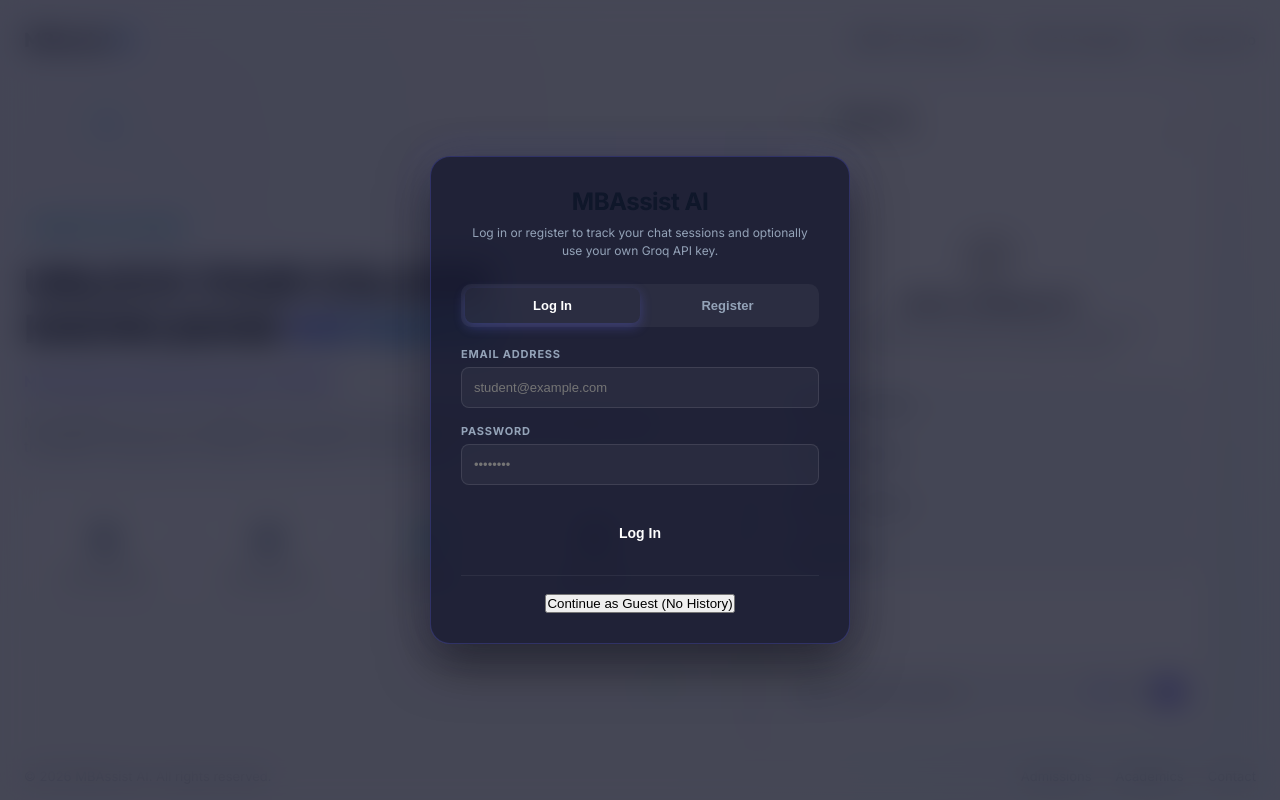
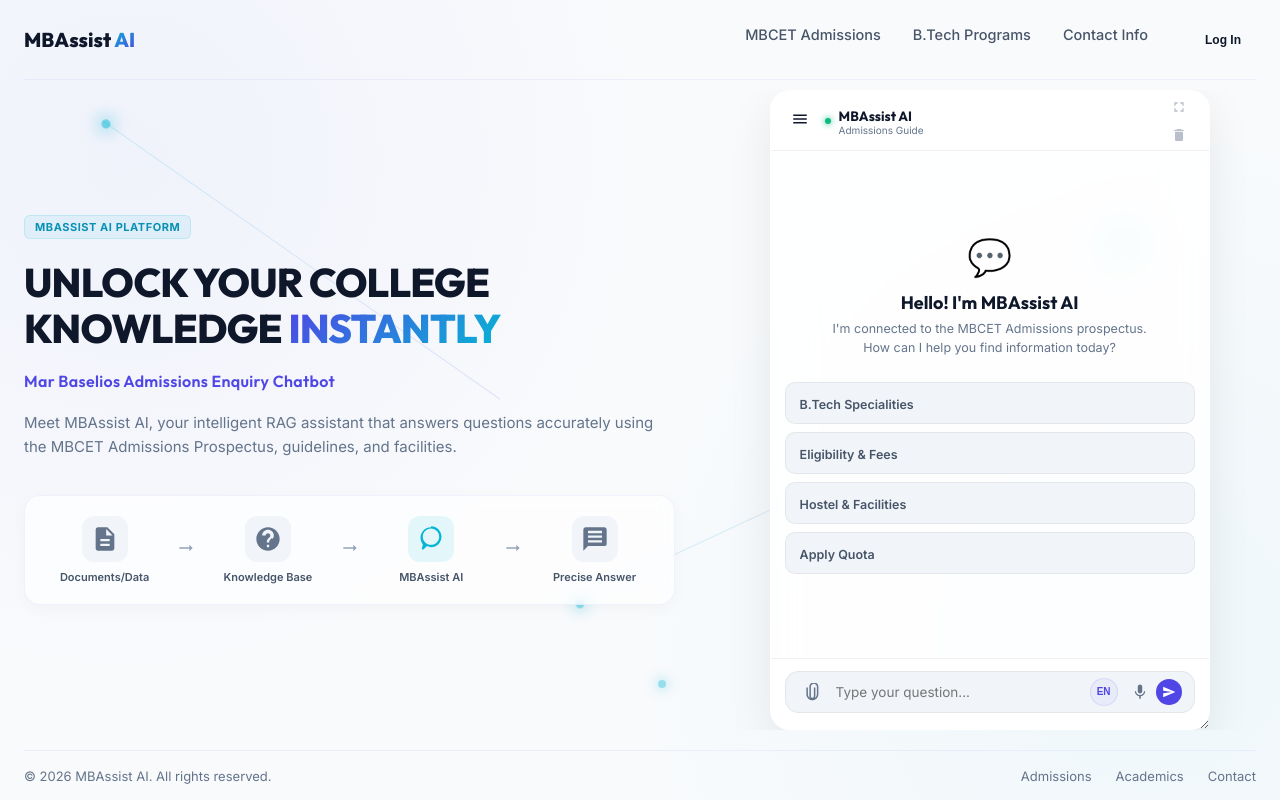
Before and after one commit to adi5022/MBAssist-AI, a Flask app: page / in a window 1280 px wide. Run offline with Flask 3, Linux system fonts and the light colour scheme.

Commit message:
Fix registration API key crash and implement non-obtrusive login prompts

```diff
--- a/app.py
+++ b/app.py
@@ -33,7 +33,9 @@ def auth_register():
         data = request.get_json() or {}
         email = data.get("email", "").strip()
         password = data.get("password", "").strip()
-        groq_api_key = data.get("groq_api_key", "").strip()
+        groq_api_key = data.get("groq_api_key")
+        if groq_api_key:
+            groq_api_key = groq_api_key.strip()
 
         if not email or not password:
             return jsonify({"error": "Email and password are required fields."}), 400
--- a/static/style.css
+++ b/static/style.css
@@ -1331,3 +1331,23 @@ body {
     margin-top: 2px;
     text-align: left;
 }
+
+/* Nav Login Button Styling */
+.nav-login-btn {
+    background: rgba(255, 255, 255, 0.05);
+    border: 1px solid rgba(255, 255, 255, 0.1);
+    color: var(--text-primary);
+    padding: 6px 14px;
+    font-size: 12px;
+    font-weight: 700;
+    border-radius: 6px;
+    cursor: pointer;
+    margin-left: 10px;
+    transition: all 0.25s ease;
+}
+
+.nav-login-btn:hover {
+    background: rgba(99, 102, 241, 0.1);
+    border-color: var(--accent-indigo);
+    box-shadow: 0 0 10px rgba(99, 102, 241, 0.2);
+}
--- a/templates/index.html
+++ b/templates/index.html
@@ -42,6 +42,7 @@
                 <a href="https://mbcet.ac.in/admissions/" target="_blank" rel="noopener">MBCET Admissions</a>
                 <a href="https://mbcet.ac.in/academics/b-tech/" target="_blank" rel="noopener">B.Tech Programs</a>
                 <a href="https://mbcet.ac.in/contact/" target="_blank" rel="noopener">Contact Info</a>
+                <button class="nav-login-btn" id="nav-login-btn" type="button">Log In</button>
             </nav>
         </header>
 
@@ -312,7 +313,7 @@
     </div>
 
     <!-- Glassmorphic Authentication Overlay -->
-    <div class="auth-overlay" id="auth-overlay">
+    <div class="auth-overlay" id="auth-overlay" style="display: none;">
         <div class="auth-card">
             <div class="auth-header">
                 <span class="auth-title">MBAssist <span class="accent-text">AI</span></span>
```
Also changed, not shown: static/script.js (+49 -1 lines).
